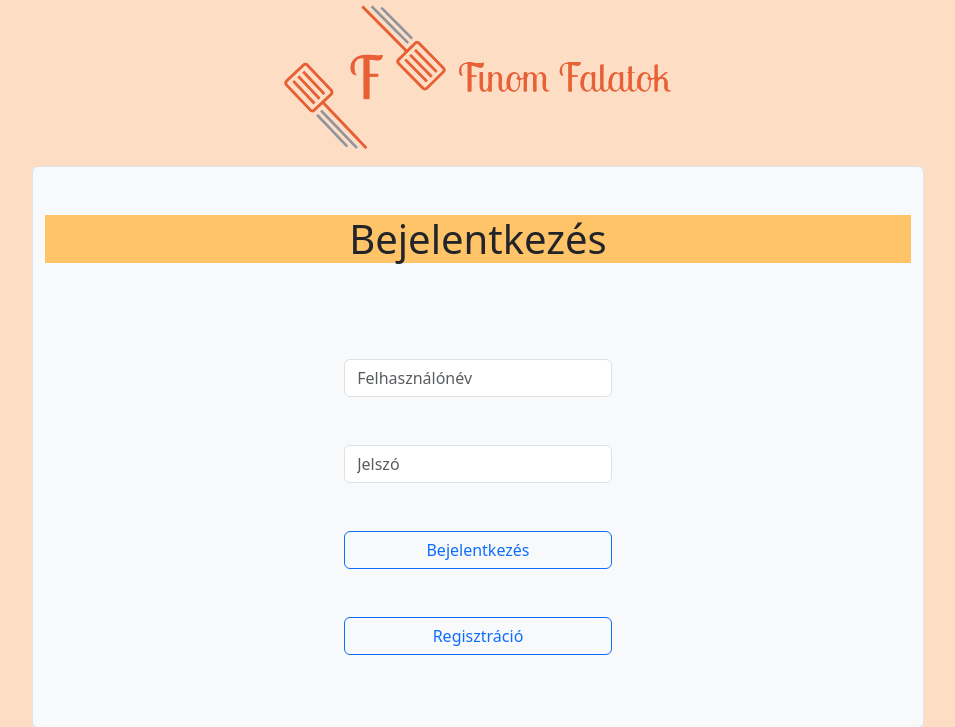
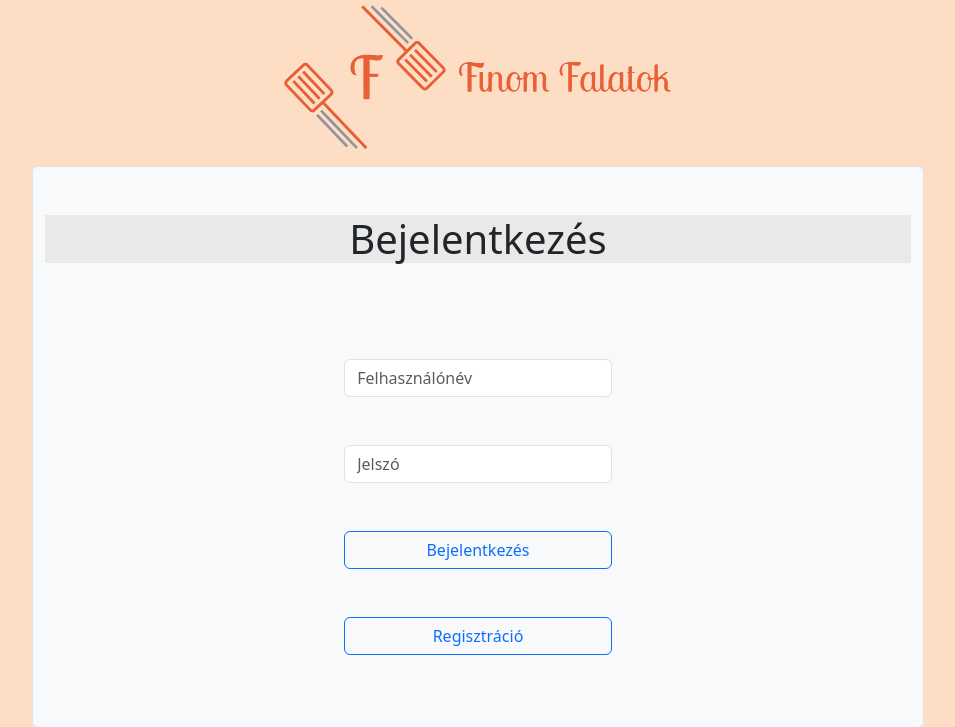
Before and after one commit to SzucsDani1/Vizsgaremek, a PHP site: page /bejelentkezes.php in a window 1280 px wide. Shown: the top 727 px of the page, without its empty margins (162-1117 px from the left). Run offline with PHP 8.4, Linux system fonts and the light colour scheme.

Commit message:
legend háttér változtatás bejelentkezésnél

```diff
--- a/bejelentkezes/bejelentkezes.css
+++ b/bejelentkezes/bejelentkezes.css
@@ -8,8 +8,9 @@
 
 legend {
     padding: 5px 10px;
-    background-color: rgb(255, 195, 104);
+    background-color: rgb(233, 233, 233);
  }
+
 
 #fieldset {
     width: 80%;
```
